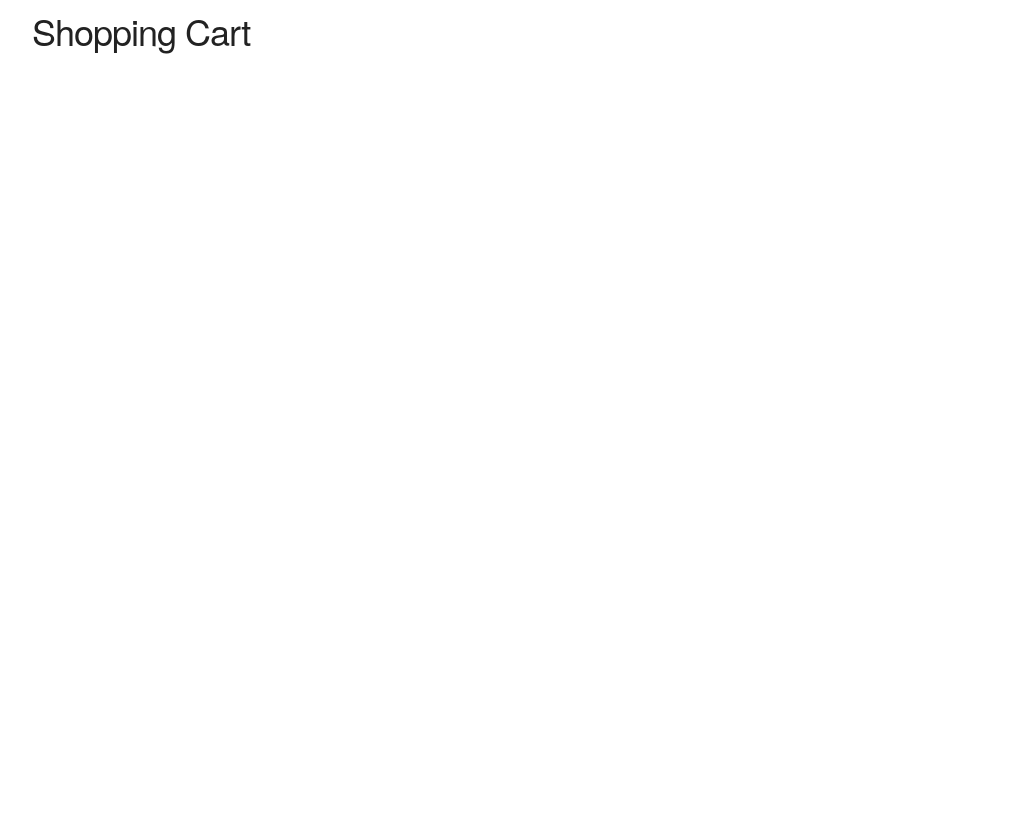
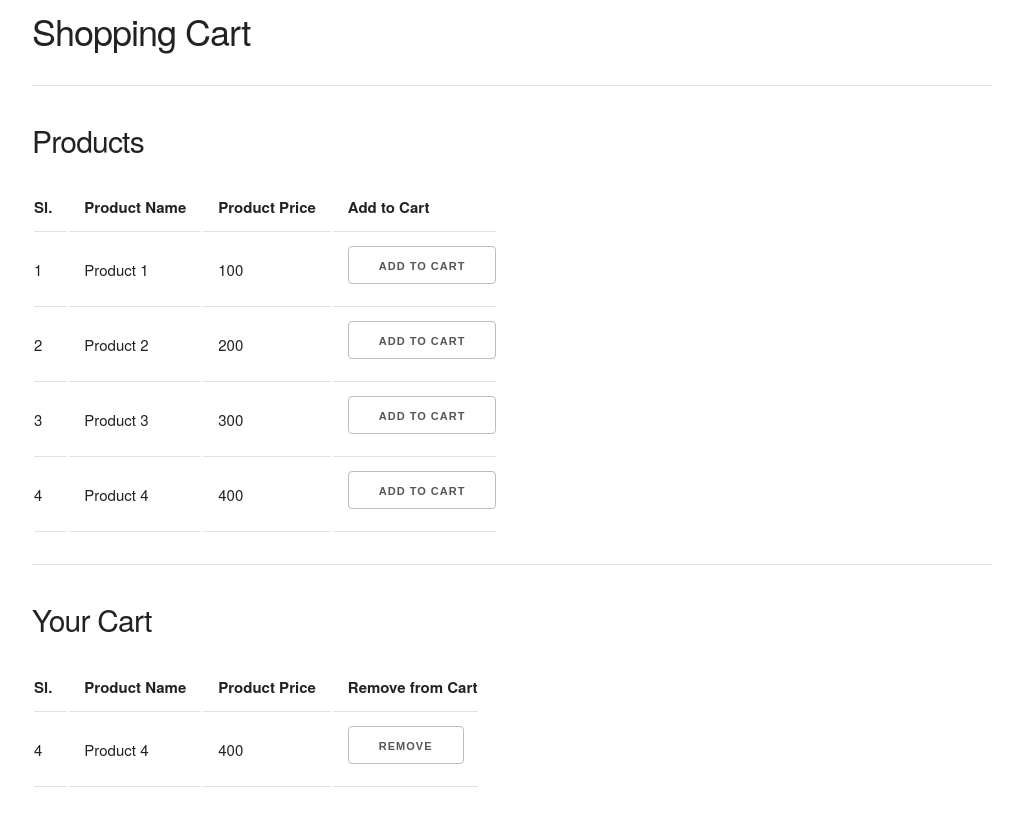
Before and after one commit to MHBITPULSE/shopping-cart-javascript, a plain HTML site: page index.html in a window 1280 px wide. Shown: the whole page, without its empty margins (128-1151 px from the left). Before the commit the page ends 800 px from the top, so only its background shows below. Drawn offline with nearby package versions, Linux system fonts and the light colour scheme.

Commit message:
Update index.html

```diff
--- a/index.html
+++ b/index.html
@@ -13,6 +13,64 @@
 <body>
     <div class="container">
         <h3>Shopping Cart</h3>
+        <hr>
+        <h4>Products</h4>
+        <table>
+            <thead>
+                <tr>
+                    <th>Sl.</th>
+                    <th>Product Name</th>
+                    <th>Product Price</th>
+                    <th>Add to Cart</th>
+                </tr>
+            </thead>
+            <tbody>
+                <tr>
+                    <td>1</td>
+                    <td>Product 1</td>
+                    <td>100</td>
+                    <td><button class="addButton1">Add to Cart</button></td>
+                </tr>
+                <tr>
+                    <td>2</td>
+                    <td>Product 2</td>
+                    <td>200</td>
+                    <td><button class="addButton2">Add to Cart</button></td>
+                </tr>
+                <tr>
+                    <td>3</td>
+                    <td>Product 3</td>
+                    <td>300</td>
+                    <td><button class="addButton3">Add to Cart</button></td>
+                </tr>
+                <tr>
+                    <td>4</td>
+                    <td>Product 4</td>
+                    <td>400</td>
+                    <td><button class="addButton4">Add to Cart</button></td>
+                </tr>
+            </tbody>
+        </table>
+        <hr>
+        <h4>Your Cart</h4>
+        <table>
+            <thead>
+                <tr>
+                    <th>Sl.</th>
+                    <th>Product Name</th>
+                    <th>Product Price</th>
+                    <th>Remove from Cart</th>
+                </tr>
+            </thead>
+            <tbody class="cartRows">
+                <tr>
+                    <td>4</td>
+                    <td>Product 4</td>
+                    <td>400</td>
+                    <td><button>Remove</button></td>
+                </tr>
+            </tbody>
+        </table>
     </div>
     <script src="js/script.js"></script>
 </body>
```
